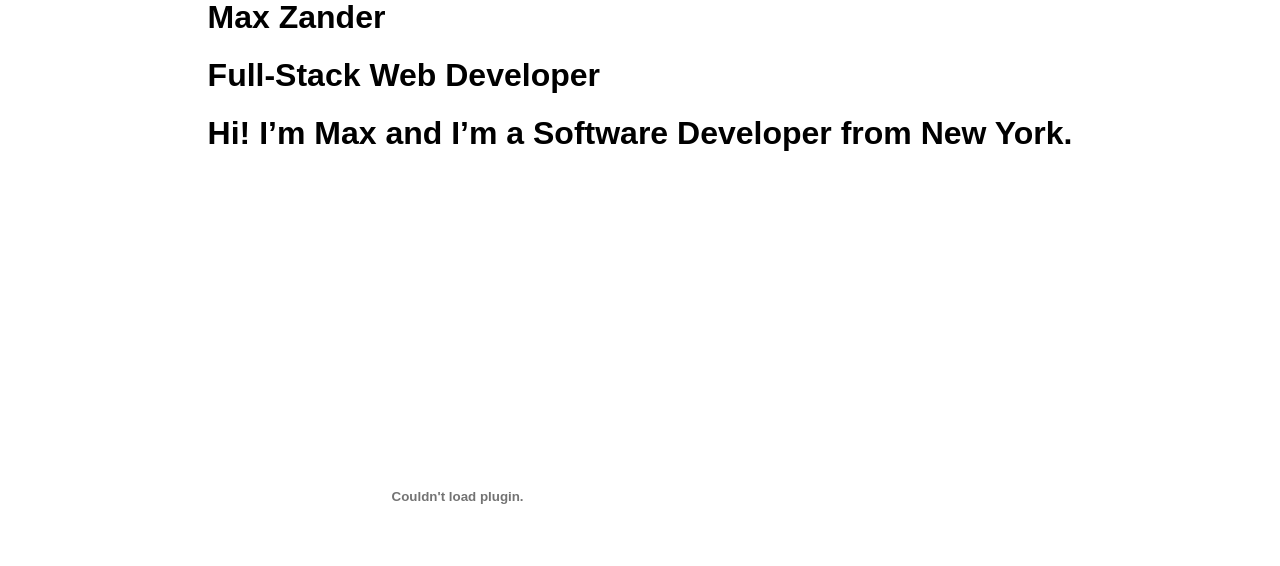
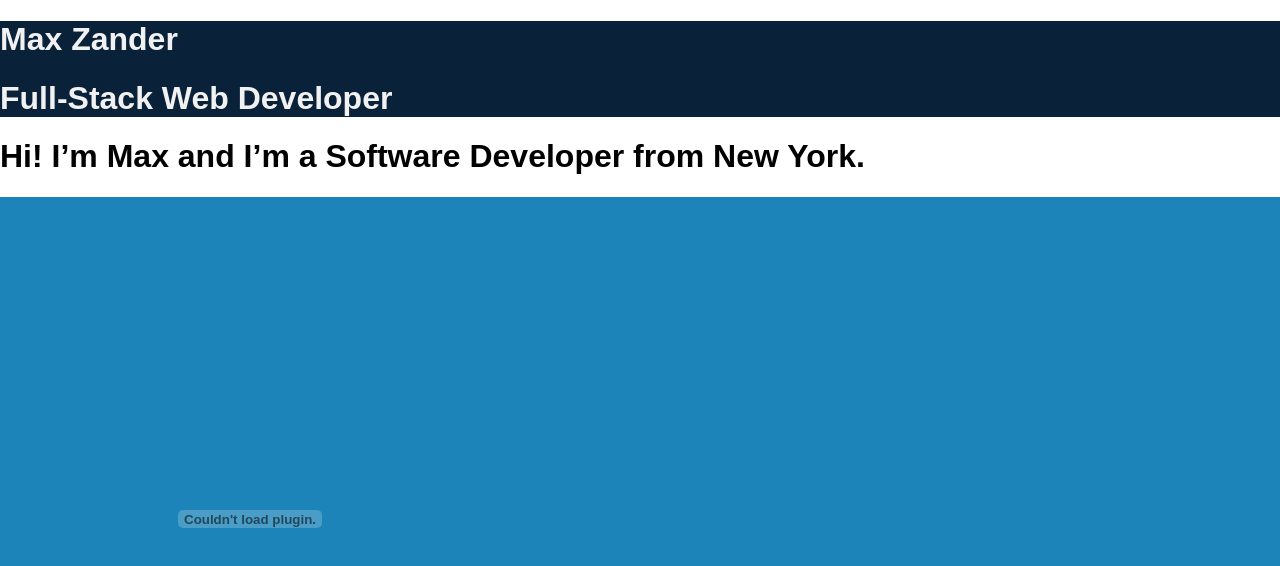
Before and after one commit to maxjacobzander/portfolio, a React (Create React App) app: page / in a window 1280 px wide. Shown: the top 566 px of the page. Built offline with nearby package versions, Linux system fonts and the light colour scheme.

Commit message:
Added className to Resume.js and display: flex from the body

```diff
--- a/src/components/Resume.js
+++ b/src/components/Resume.js
@@ -19,12 +19,14 @@ import React from "react";
 import PDF from "../documents/Max_Zander_SE_Resume_Feb_2021.pdf";
 
 const Resume = () => (
+    <div className="resume">
         <embed
         src={PDF + "#toolbar=0"}
         type="application/pdf"
         height={645}
         width={500}
         />
+    </div>
 );
 
 export default Resume;
--- a/src/style.css
+++ b/src/style.css
@@ -4,14 +4,23 @@
 
 body {
     font-family: 'Muli', sans-serif;
-    display: flex;
+    /* display: flex; */
     align-items: center;
     justify-content: center;
     height: 100vh;
-    overflow: hidden;
+    overflow: scroll;
     margin: 0;
 }
 
 .fade-in {
     transition: linear 0.7s ease-in;
 }
+
+.title {
+    background-color: #0A2239;
+    color: #f1f1f1;
+}
+
+.resume {
+    background-color: #1D84B9;
+}
```
Lines whose indentation alone changed are shown as unchanged.
